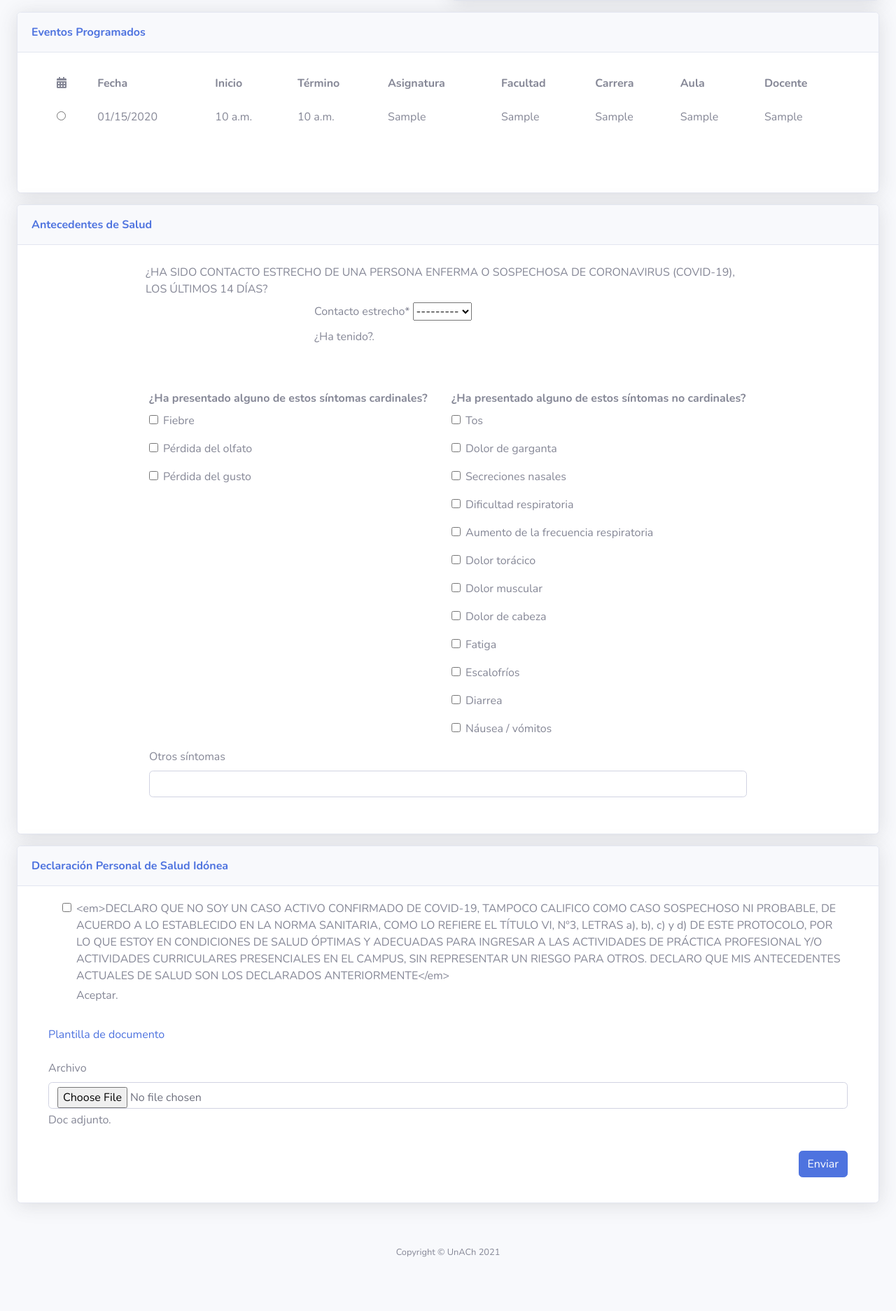
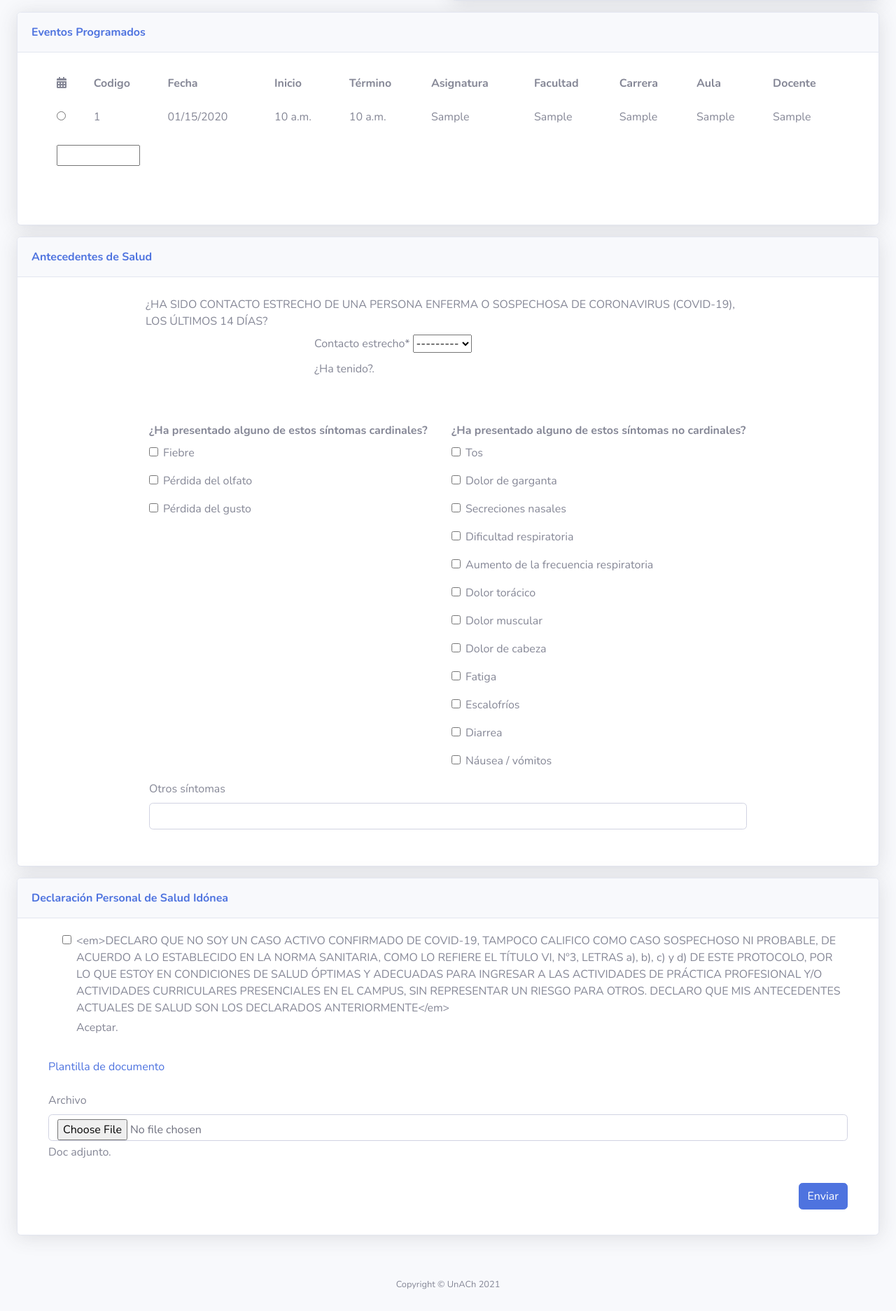
Before and after one commit to jsilvacode/pase_seguro-1, a Django app: page /safepass/students/ in a window 1280 px wide. Shown: the part 589-2462 px from the top of the page at 70% size. Before the commit the page ends 2385 px from the top, so only its background shows below. Run offline with Django 3.2, Linux system fonts and the light colour scheme; tables that the repository leaves empty hold one stand-in row (values such as "Sample post"); some libraries are stand-ins or nearby versions.

Commit message:
resuelto form1

```diff
--- a/pase/safepass/templates/safepass/students.html
+++ b/pase/safepass/templates/safepass/students.html
@@ -94,6 +94,7 @@
                                                                         <thead>
                                                                             <tr>
                                                                                 <th scope="col"><i class="fas fa-calendar-alt"></i></th>
+                                                                                <th scope="col">Codigo</th>
                                                                                 <th scope="col">Fecha</th>
                                                                                 <th scope="col">Inicio</th>
                                                                                 <th scope="col">Término</th>
@@ -108,6 +109,7 @@
                                                                             {% for events in events_forty_eigth %}
                                                                                 <tr>
                                                                                     <th scope="row"><input type="radio" name="selectedItem" id="selectedItem"></th>
+                                                                                    <td>{{ events.id }}</td>
                                                                                     <td>{{ events.fecha|date:"SHORT_DATE_FORMAT" }}</td>
                                                                                     <td>{{ events.hora_inicio }}</td>
                                                                                     <td>{{ events.hora_fin }}</td>
@@ -120,6 +122,11 @@
                                                                             {% endfor %}
                                                                         </tbody>
                                                                     </table>
+                                                                    <div class="col-12">
+                                                                    <div class="form-group">
+                                                                        <input type="text" id="name" name="name" required minlength="1" maxlength="8" size="10">
+                                                                    </div>
+                                                            </div>
                                                                 </div>
                                                             </div>
                                                         </div>
--- a/pase/safepass/views.py
+++ b/pase/safepass/views.py
@@ -2,7 +2,7 @@
 from django.shortcuts import render
 from .forms import (PerfilForm, EducacionForm, DeclaracionForm, EventosForm,
                     ActividadGeneralForm)
-from .models import (AntecedentesPersonales, ActividadAcademica, Visita,
+from .models import (AntecedentesPersonales, ActividadAcademica, Visita, Estudiante,
                      ActividadGeneral)
 
 
@@ -87,16 +87,15 @@
                 data3 = statement_form.save(commit=False)
                 data3.save()
     if request.method == "POST":
-        events_form = EventosForm(request.POST)
-        if events_form.is_valid():
-                data4 = events_form.save(commit=False)
-                data4.save()
+        id = request.POST['name']
+        data4 = ActividadAcademica.objects.get(id=int(id))
+
     if  request.method=="POST":
-        a = Visita.objects.create(
+        a = Estudiante.objects.create(
             antecedente_personal=data1,
             antecedente_academico=data2,
-            actividad_academica=data3,
-            antecedente_sanitario=data4
+            actividad_academica=data4,
+            antecedente_sanitario=data3
             )
         a.save()
 
```
